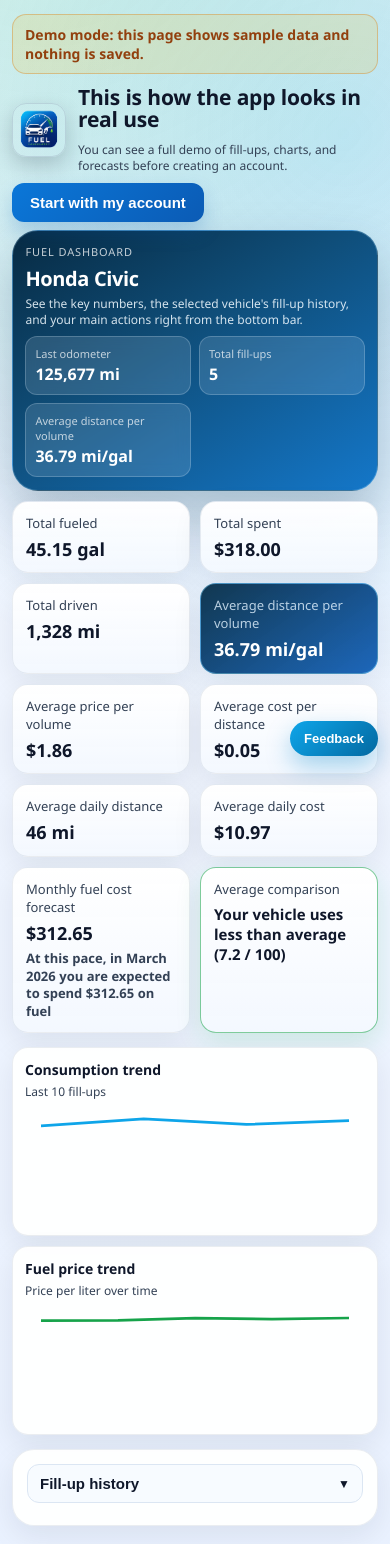
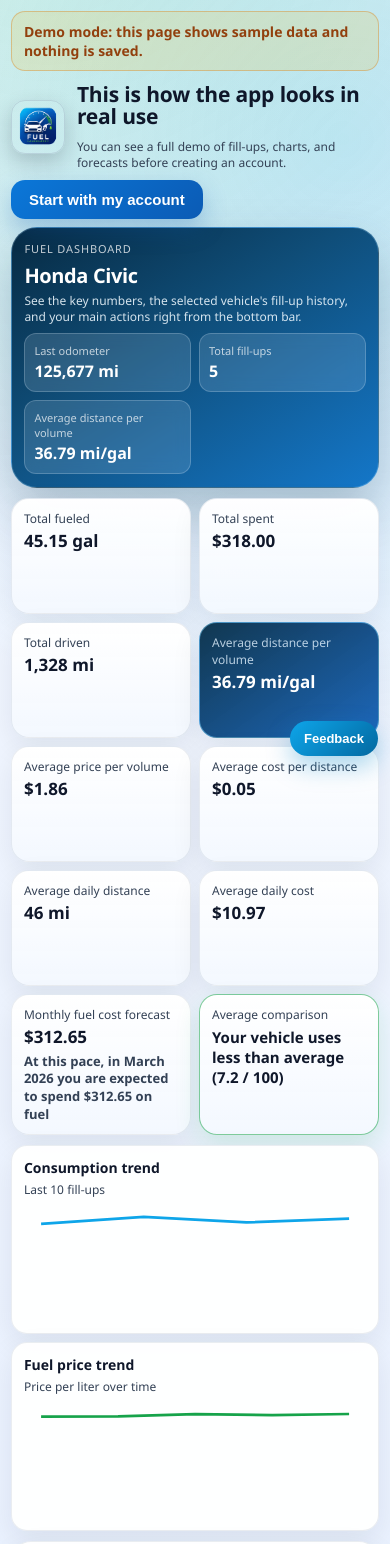
Before and after one commit to AviAvrumi/fuel-tracker, a React (Vite) app: page / in a window 390 px wide. Shown: the top 1544 px of the page. Built offline with nearby package versions, Linux system fonts and the light colour scheme.

Commit message:
Install UI UX Pro Max CLI and apply pro-style mobile density polish

```diff
--- a/package.json
+++ b/package.json
@@ -7,7 +7,8 @@
     "dev": "vite",
     "build": "tsc -b && vite build",
     "lint": "eslint .",
-    "preview": "vite preview"
+    "preview": "vite preview",
+    "uipro:design": "uipro"
   },
   "dependencies": {
     "@supabase/supabase-js": "^2.100.0",
@@ -27,6 +28,7 @@
     "globals": "^17.4.0",
     "typescript": "~5.9.3",
     "typescript-eslint": "^8.57.0",
+    "uipro-cli": "^2.2.3",
     "vite": "^8.0.1"
   }
 }
--- a/src/styles/appStyles.ts
+++ b/src/styles/appStyles.ts
@@ -4,7 +4,7 @@
   page: {
     minHeight: "100vh",
     background: "var(--page-bg)",
-    padding: "clamp(14px, 3.2vw, 26px) clamp(12px, 3vw, 24px) 132px",
+    padding: "clamp(10px, 2.8vw, 22px) clamp(10px, 2.8vw, 20px) 118px",
     fontFamily: "\"Rubik\", \"Noto Sans Hebrew\", \"Segoe UI\", Arial, sans-serif",
     color: "var(--text-primary)",
     transition: "background 220ms ease, color 220ms ease",
@@ -246,12 +246,13 @@
   },
   card: {
     background: "var(--card-bg)",
-    borderRadius: "22px",
-    padding: "clamp(14px, 3.4vw, 24px)",
-    marginBottom: "14px",
+    borderRadius: "20px",
+    padding: "clamp(12px, 3vw, 20px)",
+    marginBottom: "10px",
     boxShadow: "var(--card-shadow)",
     border: "1px solid var(--card-border)",
     backdropFilter: "blur(8px)",
+    transition: "transform 180ms ease, box-shadow 220ms ease",
   },
   sectionTitle: {
     marginTop: 0,
@@ -368,11 +369,12 @@
     color: "#ffffff",
     border: "none",
     padding: "11px 18px",
-    borderRadius: "12px",
+    borderRadius: "14px",
     cursor: "pointer",
     fontSize: "15px",
     fontWeight: 700,
-    boxShadow: "0 10px 20px rgba(11, 91, 181, 0.22)",
+    boxShadow: "0 10px 24px rgba(11, 91, 181, 0.28)",
+    transition: "transform 140ms ease, filter 140ms ease",
   },
   mobileSaveButton: {
     width: "100%",
@@ -392,9 +394,10 @@
     color: "var(--text-primary)",
     border: "1px solid var(--soft-border)",
     padding: "10px 16px",
-    borderRadius: "12px",
+    borderRadius: "14px",
     cursor: "pointer",
     fontSize: "15px",
+    transition: "transform 140ms ease, background 140ms ease",
   },
   buttonDanger: {
     background: "linear-gradient(135deg, #ef4444 0%, #dc2626 100%)",
@@ -409,15 +412,16 @@
   statsGrid: {
     display: "grid",
     gridTemplateColumns: "repeat(auto-fit, minmax(155px, 1fr))",
-    gap: "10px",
-    marginBottom: "14px",
+    gap: "8px",
+    marginBottom: "10px",
   },
   statCard: {
     background: "var(--stat-card-bg)",
-    borderRadius: "16px",
-    padding: "12px 13px",
+    borderRadius: "18px",
+    padding: "11px 12px",
     boxShadow: "var(--card-shadow)",
     border: "1px solid var(--stat-card-border)",
+    minHeight: "92px",
   },
   statCardEmphasis: {
     background:
@@ -439,16 +443,16 @@
   },
   statTitle: {
     color: "var(--text-muted)",
-    marginBottom: "6px",
-    fontSize: "13px",
+    marginBottom: "4px",
+    fontSize: "12px",
   },
   statTitleOnDark: {
     color: "rgba(226, 243, 255, 0.8)",
   },
   statValue: {
-    fontSize: "clamp(18px, 4.5vw, 24px)",
+    fontSize: "clamp(17px, 4.2vw, 22px)",
     fontWeight: 700,
-    lineHeight: 1.25,
+    lineHeight: 1.2,
   },
   statValueCompact: {
     fontSize: "clamp(15px, 3.4vw, 18px)",
@@ -595,8 +599,8 @@
   chartGrid: {
     display: "grid",
     gridTemplateColumns: "repeat(auto-fit, minmax(240px, 1fr))",
-    gap: "10px",
-    marginBottom: "14px",
+    gap: "8px",
+    marginBottom: "10px",
   },
   chartCard: {
     background: "var(--card-bg)",
```
Also changed, not shown: 2 other files (tests, documents, lock files or other folders).
